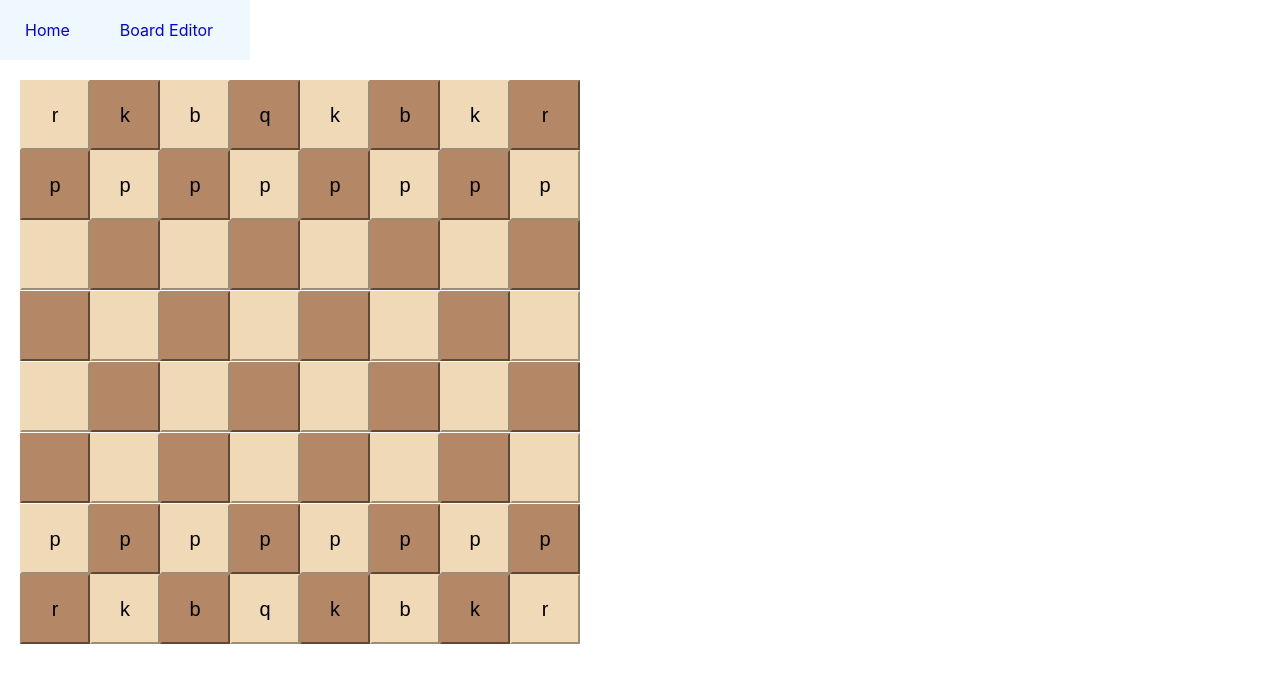
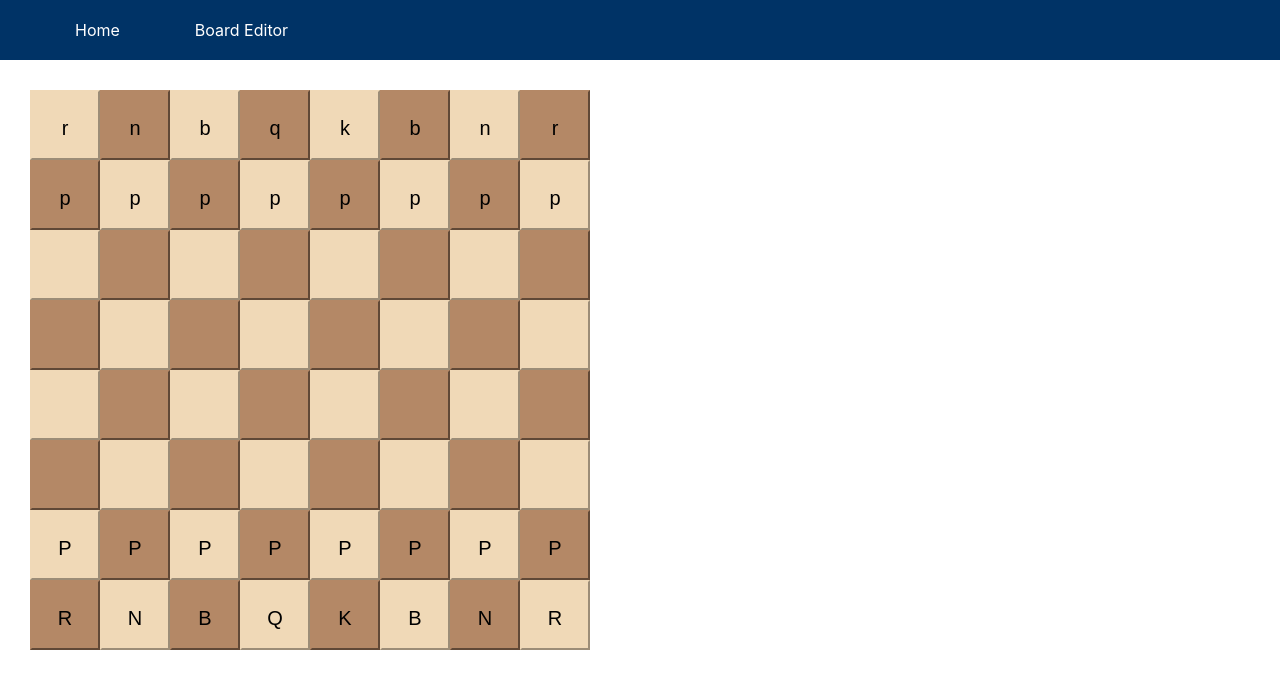
Before and after one commit to twjwesterhold/chessil-1.0, a React (Create React App) app: page /board in a window 1280 px wide. Shown: the top 688 px of the page. Built offline with nearby package versions, Linux system fonts and the light colour scheme.

Commit message:
Fully implemented FEN positional processing

```diff
--- a/src/App.css
+++ b/src/App.css
@@ -1,8 +1,3 @@
-span.thick {
-  border-color: black;
-  border-width: 10px;
-}
-
 #whiteS {
   border-color: #F0D9B7;
   background-color: #F0D9B7;
--- a/src/App.js
+++ b/src/App.js
@@ -12,14 +12,18 @@ import Navbar from "./components/Navbar";
 import Board from "./components/Board";
 import Home from "./components/Home";
 
+const START_FEN = "rnbqkbnr/pppppppp/8/8/8/8/PPPPPPPP/RNBQKBNR w KQkq - 0 1";
+const EMPTY_BOARD = "8/8/8/8/8/8/8/8";
+
 const App = () => {
+  var defBoard = fenToObject(START_FEN);
   return (
     <Router>
       <Navbar/>
       <BodyContent>
         <Switch>
           <Route path="/board">
-            <Board squares={DEFAULT_BOARD}/>
+            <Board squares={defBoard}/>
           </Route>
           <Route path="/">
             <Home/>
@@ -31,7 +35,7 @@ const App = () => {
 };
 
 const BodyContent = styled.div`
-  padding: 20px;
+  padding: 30px;
 `;
 
 const isValidFen = (fen) => {
@@ -42,7 +46,7 @@ const isValidFen = (fen) => {
 
   // cut off move and castling data
   var fenTest = fen.split(' ', 1)[0];
-  // expand whitespace
+  // expand empty squares
   fenTest = expandFenEmptySquares(fenTest);
 
   // separate into chunks
@@ -53,17 +57,20 @@ const isValidFen = (fen) => {
     return false;
   }
 
-  for (var i = 0; i <= 8; i--) {
+  // check each row contains only valid FEN characters
+  for (var i = 0; i < 8; i++) {
     if (ranks[i].length !== 8 ||
         ranks[i].search(/[^kqrnbp1]/i) !== -1) {
       return false;
     }
   }
 
+  // will be valid here, ignoring move and castling data at this point in development
   return true;
 };
 
 const expandFenEmptySquares = (fen) => {
+  // replace multiple empty squares with an equivalent number of ones
   return fen.replace(/2/g, '11')
     .replace(/3/g, '111')
     .replace(/4/g, '1111')
@@ -73,46 +80,29 @@ const expandFenEmptySquares = (fen) => {
     .replace(/8/g, '11111111')
 };
 
-const DEFAULT_BOARD = [
-  {square: 'a8', piece: "rook-black", color: "whiteS"}, {square: 'b8', piece: "knight-black", color: "blackS"},
-  {square: 'c8', piece: "bishop-black", color: "whiteS"}, {square: 'd8', piece: "queen-black", color: "blackS"},
-  {square: 'e8', piece: "king-black", color: "whiteS"}, {square: 'f8', piece: "bishop-black", color: "blackS"},
-  {square: 'g8', piece: "knight-black", color: "whiteS"}, {square: 'h8', piece: "rook-black", color: "blackS"},
+const fenToObject = (fen) => {
+  if (!isValidFen(fen)) {
+    return false;
+  }
 
-  {square: 'a7', piece: "pawn-black", color: "blackS"}, {square: 'b7', piece: "pawn-black", color: "whiteS"},
-  {square: 'c7', piece: "pawn-black", color: "blackS"}, {square: 'd7', piece: "pawn-black", color: "whiteS"},
-  {square: 'e7', piece: "pawn-black", color: "blackS"}, {square: 'f7', piece: "pawn-black", color: "whiteS"},
-  {square: 'g7', piece: "pawn-black", color: "blackS"}, {square: 'h7', piece: "pawn-black", color: "whiteS"},
+  var fenTemp = fen.split(' ', 1)[0];
+  fenTemp = expandFenEmptySquares(fenTemp);
 
-  {square: 'a6', piece: " ", color: "whiteS"}, {square: 'b6', piece: " ", color: "blackS"},
-  {square: 'c6', piece: " ", color: "whiteS"}, {square: 'd6', piece: " ", color: "blackS"},
-  {square: 'e6', piece: " ", color: "whiteS"}, {square: 'f6', piece: " ", color: "blackS"},
-  {square: 'g6', piece: " ", color: "whiteS"}, {square: 'h6', piece: " ", color: "blackS"},
+  var rows = fenTemp.split('/');
+  var position = [];
 
-  {square: 'a5', piece: " ", color: "blackS"}, {square: 'b5', piece: " ", color: "whiteS"},
-  {square: 'c5', piece: " ", color: "blackS"}, {square: 'd5', piece: " ", color: "whiteS"},
-  {square: 'e5', piece: " ", color: "blackS"}, {square: 'f5', piece: " ", color: "whiteS"},
-  {square: 'g5', piece: " ", color: "blackS"}, {square: 'h5', piece: " ", color: "whiteS"},
+  for (var i = 0; i < 8; i++) {
+    for (var j = 0; j < 8; j++) {
+      position.push({rank: "", file: "", piece: "", squareColor: ""});
+      var curr = j + 8*i;
+      position[curr].rank = i;
+      position[curr].file = j;
+      position[curr].piece = (rows[i].charAt(j) !== '1') ? rows[i].charAt(j) : ' ';
+      position[curr].squareColor = ((i+j)%2 === 0) ? "whiteS" : "blackS";
+    }
+  }
 
-  {square: 'a4', piece: " ", color: "whiteS"}, {square: 'b4', piece: " ", color: "blackS"},
-  {square: 'c4', piece: " ", color: "whiteS"}, {square: 'd4', piece: " ", color: "blackS"},
-  {square: 'e4', piece: " ", color: "whiteS"}, {square: 'f4', piece: " ", color: "blackS"},
-  {square: 'g4', piece: " ", color: "whiteS"}, {square: 'h4', piece: " ", color: "blackS"},
-
-  {square: 'a3', piece: " ", color: "blackS"}, {square: 'b3', piece: " ", color: "whiteS"},
-  {square: 'c3', piece: " ", color: "blackS"}, {square: 'd3', piece: " ", color: "whiteS"},
-  {square: 'e3', piece: " ", color: "blackS"}, {square: 'f3', piece: " ", color: "whiteS"},
-  {square: 'g3', piece: " ", color: "blackS"}, {square: 'h3', piece: " ", color: "whiteS"},
-
-  {square: 'a2', piece: "pawn-white", color: "whiteS"}, {square: 'b2', piece: "pawn-white", color: "blackS"},
-  {square: 'c2', piece: "pawn-white", color: "whiteS"}, {square: 'd2', piece: "pawn-white", color: "blackS"},
-  {square: 'e2', piece: "pawn-white", color: "whiteS"}, {square: 'f2', piece: "pawn-white", color: "blackS"},
-  {square: 'g2', piece: "pawn-white", color: "whiteS"}, {square: 'h2', piece: "pawn-white", color: "blackS"},
-
-  {square: 'a1', piece: "rook-white", color: "blackS"}, {square: 'b1', piece: "knight-white", color: "whiteS"},
-  {square: 'c1', piece: "bishop-white", color: "blackS"}, {square: 'd1', piece: "queen-white", color: "whiteS"},
-  {square: 'e1', piece: "king-white", color: "blackS"}, {square: 'f1', piece: "bishop-white", color: "whiteS"},
-  {square: 'g1', piece: "knight-white", color: "blackS"}, {square: 'h1', piece: "rook-white", color: "whiteS"}
-];
+  return position;
+};
 
 export default App;
--- a/src/components/Board/Board.js
+++ b/src/components/Board/Board.js
@@ -8,22 +8,22 @@ const Board = (props) => {
   var boardArray = props.squares;
 
   for (var i = 0; i <= 7; i++) {
-    cols = [];
     for (var j = 0; j <=7; j++) {
       var thisSquare = boardArray[j + 8*i]
       cols.push(
         <Square
-          color={thisSquare.color}
+          color={thisSquare.squareColor}
           piece={thisSquare.piece}
         />
       );
     }
     rows.push(<div>{cols}</div>);
+    cols = [];
   }
   return (
-    <span class="thick">
+    <div>
       {rows}
-    </span>
+    </div>
   );
 };
 
--- a/src/components/Fenbar/Fenbar.js
+++ b/src/components/Fenbar/Fenbar.js
@@ -0,0 +1,33 @@
+import React from "react";
+import styled from "styled-components";
+import { Link } from "react-router-dom";
+import Board from "../Board";
+import fenToObject from "../../App.js"
+
+const Fenbar = () => {
+	return (
+		<div>
+			Enter custom FEN:
+			<FenInputBar type="text" id="fenload"/>
+			<button onclick="load()">LOAD</button>
+		</div>
+	);
+};
+
+const load = () => {
+	var customFen = document.getElementById("fenload").value;
+	var customBoard = fenToObject(customFen);
+	return (
+		<Link path="/board"><Board squares={customBoard}/></Link>
+	);
+};
+
+const FenInputBar = styled.input`
+	padding: 5px;
+	margin-left: 15px;
+	margin-right: 15px;
+	width: 350px;
+	font-size: 14px;
+`;
+
+export default Fenbar;
--- a/src/components/Fenbar/index.js
+++ b/src/components/Fenbar/index.js
@@ -0,0 +1,3 @@
+import Fenbar from "./Fenbar";
+
+export default Fenbar;
--- a/src/components/Home/Home.js
+++ b/src/components/Home/Home.js
@@ -1,11 +1,33 @@
 import React from "react";
+import styled from "styled-components";
+
+import Fenbar from "../Fenbar";
 
 const Home = () => {
 	return (
 		<div>
-			huume pag
+			<TitleFont>
+				Home Page
+			</TitleFont>
+			<Fenbar/>
+			<Defaults>
+				Starting Postion
+			</Defaults>
+			<Defaults>
+				Empty Board
+			</Defaults>
 		</div>
 	);
 };
 
+const TitleFont = styled.h1`
+	margin-left: 50px;
+`;
+
+const Defaults = styled.button`
+	margin-top: 20px;
+	margin-right: 15px;
+	font-size: 16px;
+`;
+
 export default Home;
--- a/src/components/Navbar/Navbar.js
+++ b/src/components/Navbar/Navbar.js
@@ -17,18 +17,18 @@ const NavbarContainer = styled.div`
 	justify-content: flex-start;
 	horizontal-align: center;
 	height: 60px;
-	width: 250px;
-	background-color: aliceblue;
+	width: true;
+	background-color: #003366;
 `;
 
 const Navlink = styled(Link)`
-	margin-right: 25px;
-	margin-left: 25px;
+	margin-left: 75px;
 	text-decoration: none;
-	activeStyle={{
-		fontWeight: bold;
-		color: red;
-	}}
+	color: white;
+	activeStyle {
+		font-weight: bold;
+		color: blue;
+	}
 `;
 
 export default Navbar;
--- a/src/components/Square/Square.js
+++ b/src/components/Square/Square.js
@@ -15,6 +15,7 @@ const ChessSquare = styled.button`
 	width: 70px;
 	height: 70px;
   	font-size: 20px;
+  	padding: 24.5px;
 `;
 
 export default Square;
```
